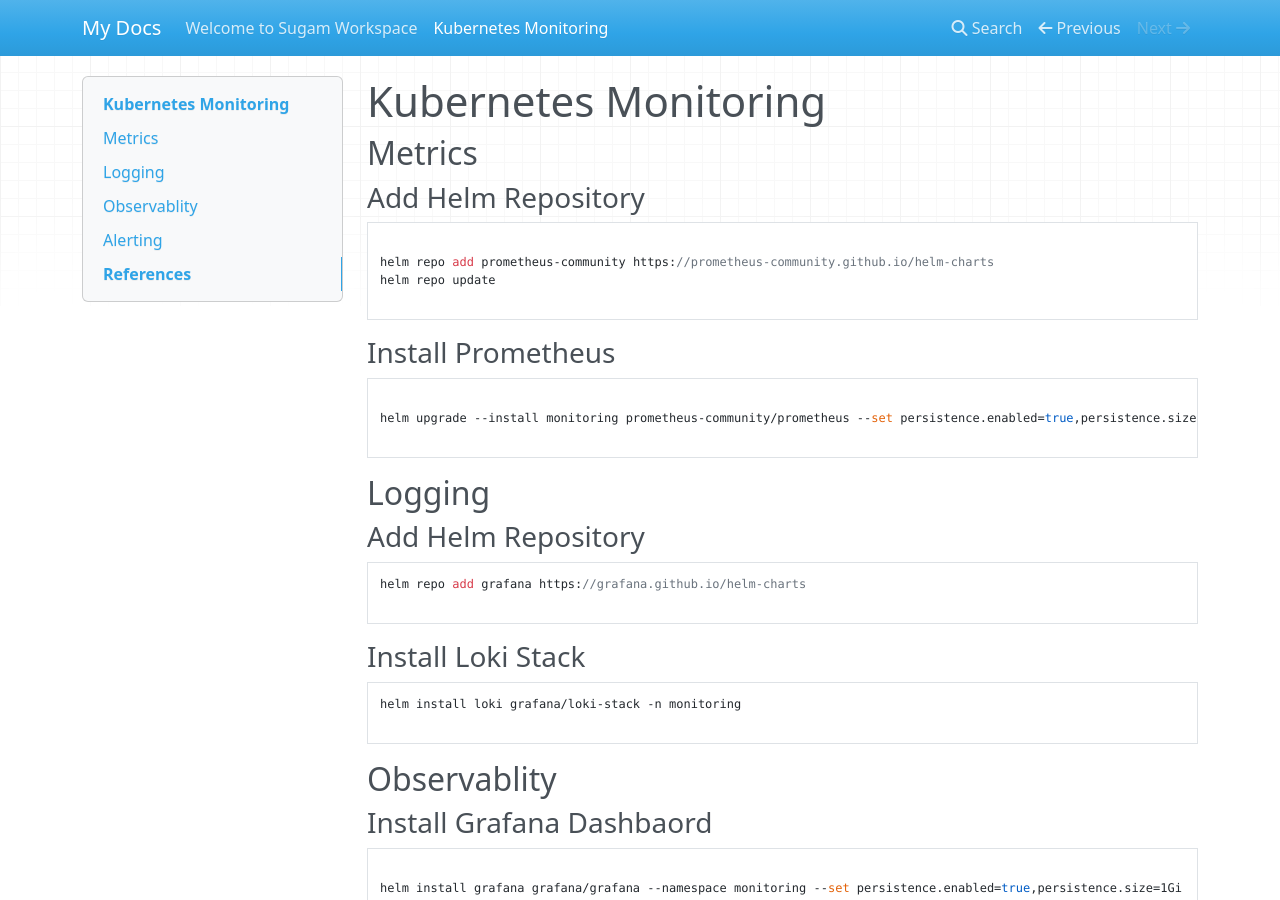
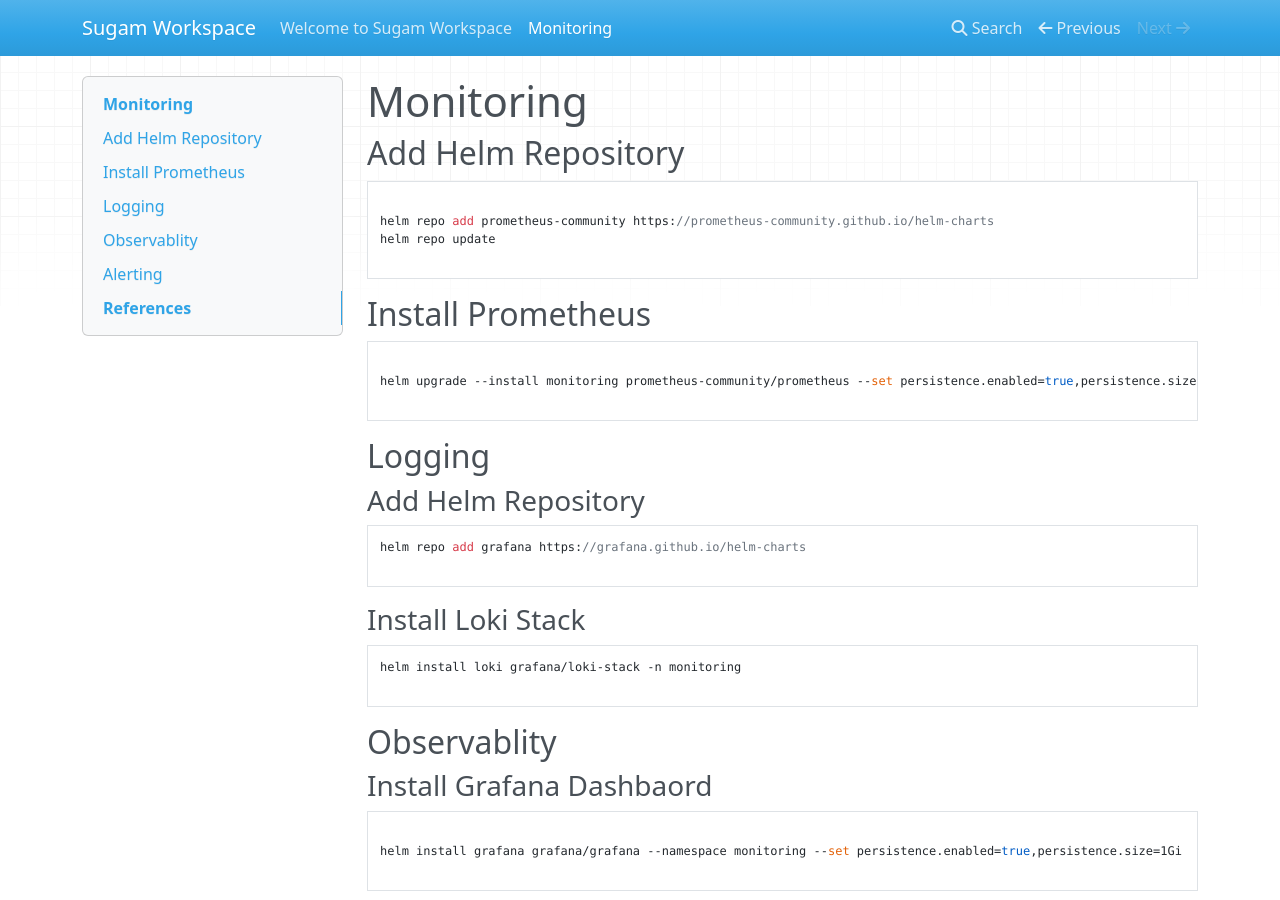
Before and after one commit to Sugaml/workspace, an MkDocs documentation site: the page built from docs/prometheus.md, in a window 1280 px wide and 900 px high. Built offline with MkDocs 1.6.1, drawn with Linux system fonts in a browser that asks for light colours; nearby versions of some CDN libraries.

Commit message:
Updated code for the documentations

````diff
--- a/docs/prometheus.md
+++ b/docs/prometheus.md
@@ -1,8 +1,6 @@
-# Kubernetes Monitoring
+# Monitoring
 
-## Metrics
-
-### Add Helm Repository
+## Add Helm Repository
 
 ```
 
@@ -11,7 +9,7 @@
 
 ```
 
-### Install Prometheus
+## Install Prometheus
 
 ```
 
--- a/mkdocs.yml
+++ b/mkdocs.yml
@@ -1 +1 @@
-site_name: My Docs
+site_name: Sugam Workspace
````
Also changed, not shown: docs/index.md (+1 -1 lines), site/404.html, site/index.html, site/prometheus/index.html, site/search/search_index.json, 1 other file.
